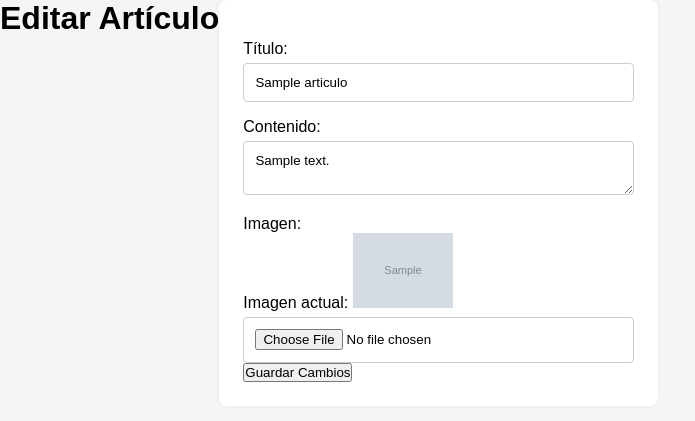
After one commit to Leonnomar/realidad-en-red, a PHP site: page /editar.php?id=1 in a window 1280 px wide. The commit adds this page. Shown: the top 421 px of the page, without its empty margins (0-695 px from the left). Run offline with PHP 8.4, Linux system fonts and the light colour scheme; tables that the repository leaves empty or names only in its code hold one stand-in row (values such as "Sample post"); grey boxes marked "Sample" are stand-in pictures.

Commit message:
Modificación en el panel.php y Creación del editar.php para editar los artículos ya subidos

```diff
--- /dev/null
+++ b/editar.php
@@ -0,0 +1,76 @@
+<?php
+include 'conexion.php';
+
+// 1. Verificar si se pasa un ID por GET
+if (!isset($_GET['id'])) {
+    die("ID no propocionado.");
+}
+
+$id = intval($_GET['id']);
+
+// 2. Obtener datos del artículo actual
+$stmt = $conn->prepare("SELECT * FROM articulos WHERE id = ?");
+$stmt->bind_param("i", $id);
+$stmt->execute();
+$resultado = $stmt->get_result();
+$articulo = $resultado->fetch_assoc();
+
+if (!$articulo) {
+    die("Artículo no encontrado.");
+}
+
+// 3. Si se envía el formulario, actualizar datos
+if ($_SERVER["REQUEST_METHOD"] == "POST") {
+    $titulo = $_POST['titulo'];
+    $contenido = $_POST['contenido'];
+
+    // Manejo de imagen
+    $imagen = $articulo['imagen']; // Imagen actual
+    if (!empty($_FILES['imagen']['name'])) {
+        $imagen = basename($_FILES['imagen']['name']);
+        $rutaDestino = "img/" . $imagen;
+        move_uploaded_file($_FILES["imagen"]["tmp_name"], $rutaDestino);
+
+        //Borrar imagen anterior si existe
+        if (!empty($articulo['imagen']) && file_exists("img/" . $articulo['imagen'])) {
+            unlink("img/" . $articulo['imagen']);
+        }
+    }
+
+    // Actualizar en la base de datos
+    $stmt = $conexion->prepare("UPDATE articulos SET titulo = ?, contenido = ?, imagen = ?, WHERE id = ?");
+    $stmt->bind_param("sssi", $titulo, $contenido, $imagen, $id);
+    $stmt->execute();
+
+    header("Location: panel.php");
+    exit;
+}
+?>
+
+<!DOCTYPE html>
+<html lang="es">
+    <head>
+        <meta charset="UTF-8">
+        <title>Editar Artículo</title>
+        <link rel="stylesheet" href="css/style.css">
+    </head>
+    <body>
+        <h1>Editar Artículo</h1>
+
+        <form action="" method="POST" enctype="multipart/form-data">
+            <label>Título:</label>
+            <input type="text" name="titulo" value="<?= htmlspecialchars($articulo['titulo']) ?>" required>
+
+            <label>Contenido:</label>
+            <textarea name="contenido" required><?= htmlspecialchars($articulo['contenido']) ?></textarea>
+
+            <label>Imagen:</label>
+            <?php if (!empty($articulo['imagen'])): ?>
+                <p>Imagen actual: <img src="img/<?= htmlspecialchars($articulo['imagen']) ?>" width="100"></p>
+            <?php endif; ?>
+            <input type="file" name="imagen">
+
+            <button type="submit">Guardar Cambios</button>
+        </form>
+    </body>
+</html>
```
Also changed, not shown: panel.php (+24 -6 lines).
